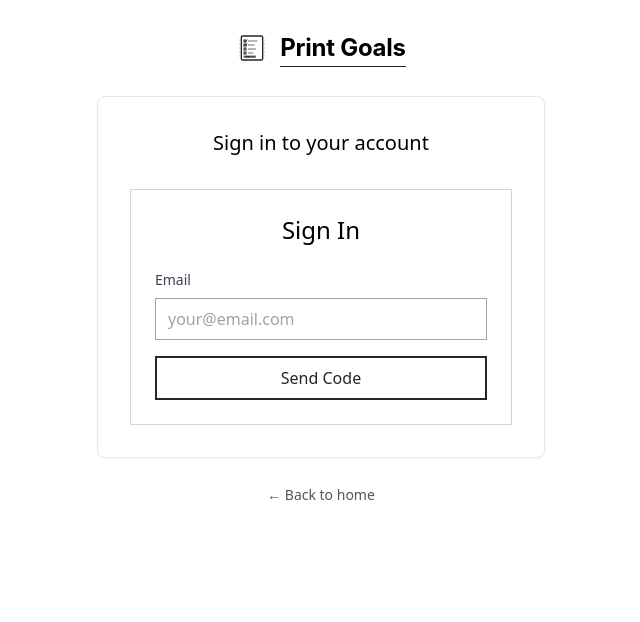
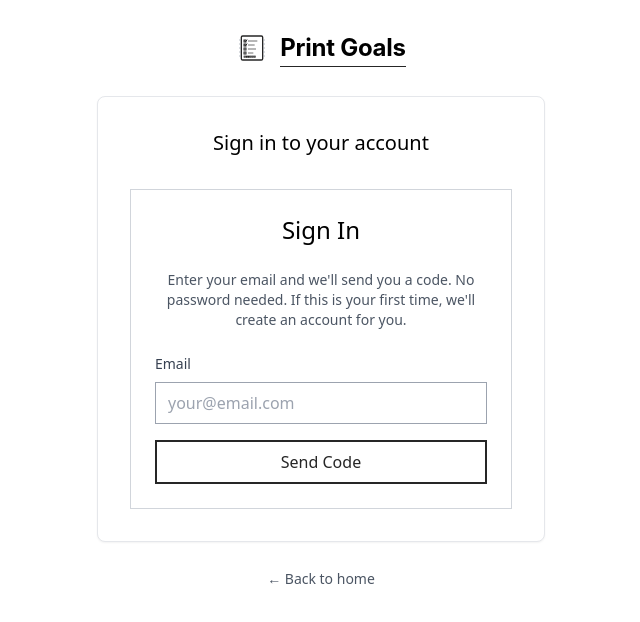
Before and after one commit to delongtj/print-goals, a Next.js app: page /auth/signin in a window 1280 px wide. Shown: the top 622 px of the page, without its empty margins (319-959 px from the left). Built offline with nearby package versions, Linux system fonts and the light colour scheme; no server answers.

Commit message:
Fix build error and improve auth UX
- Remove invalid 'channel: email' option from signInWithOtp (email is default)
- Add helper text to auth form explaining passwordless sign-in and automatic account creation

```diff
--- a/components/AuthForm.tsx
+++ b/components/AuthForm.tsx
@@ -46,6 +46,10 @@ export default function AuthForm() {
   return (
     <div className="max-w-md mx-auto mt-8 p-6 border border-gray-300">
       <h2 className="text-2xl font-normal mb-6 text-center">Sign In</h2>
+
+      <p className="text-sm text-gray-600 mb-6 text-center">
+        Enter your email and we'll send you a code. No password needed. If this is your first time, we'll create an account for you.
+      </p>
 
       {step === 'email' ? (
         <form onSubmit={handleSendCode} className="space-y-4">
--- a/lib/auth.ts
+++ b/lib/auth.ts
@@ -3,9 +3,6 @@ import { supabase } from './supabase'
 export async function sendSignInCode(email: string) {
   const { error } = await supabase.auth.signInWithOtp({
     email,
-    options: {
-      channel: 'email',
-    },
   })
   return { error }
 }
```
